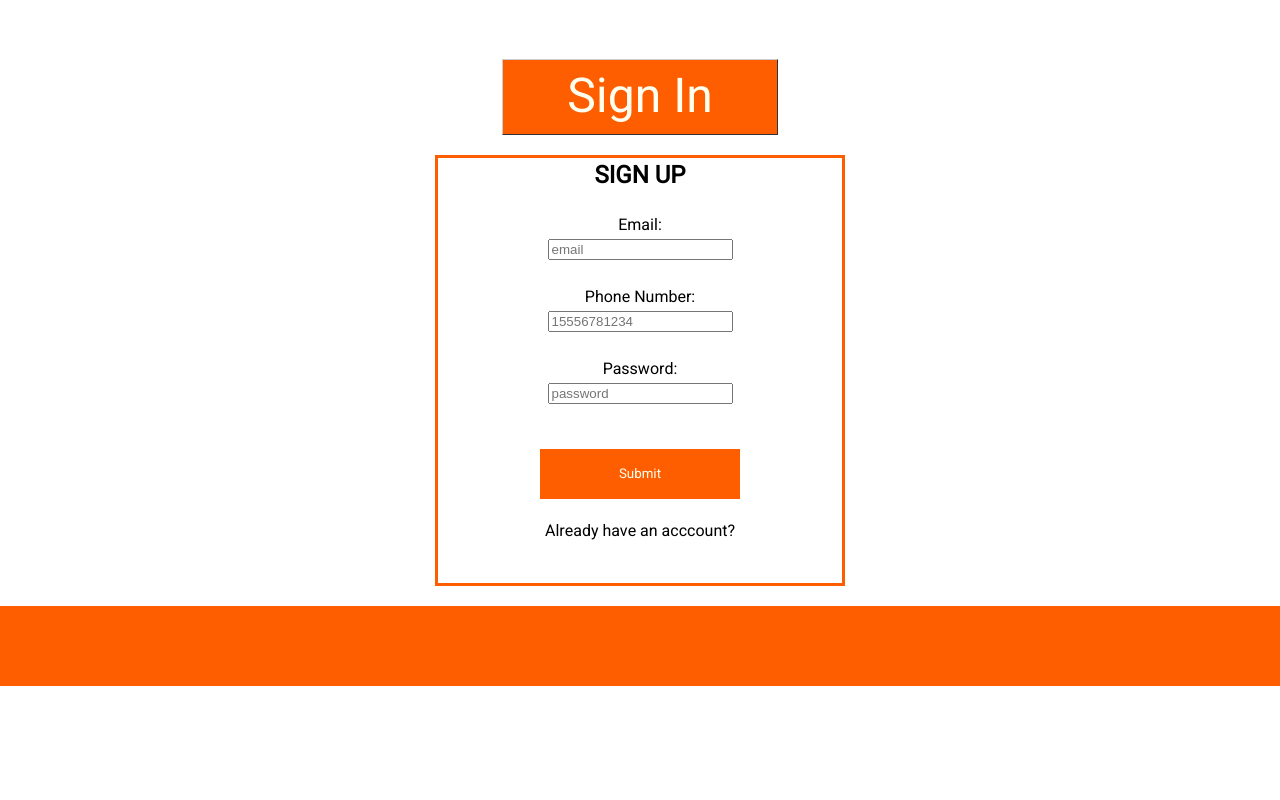
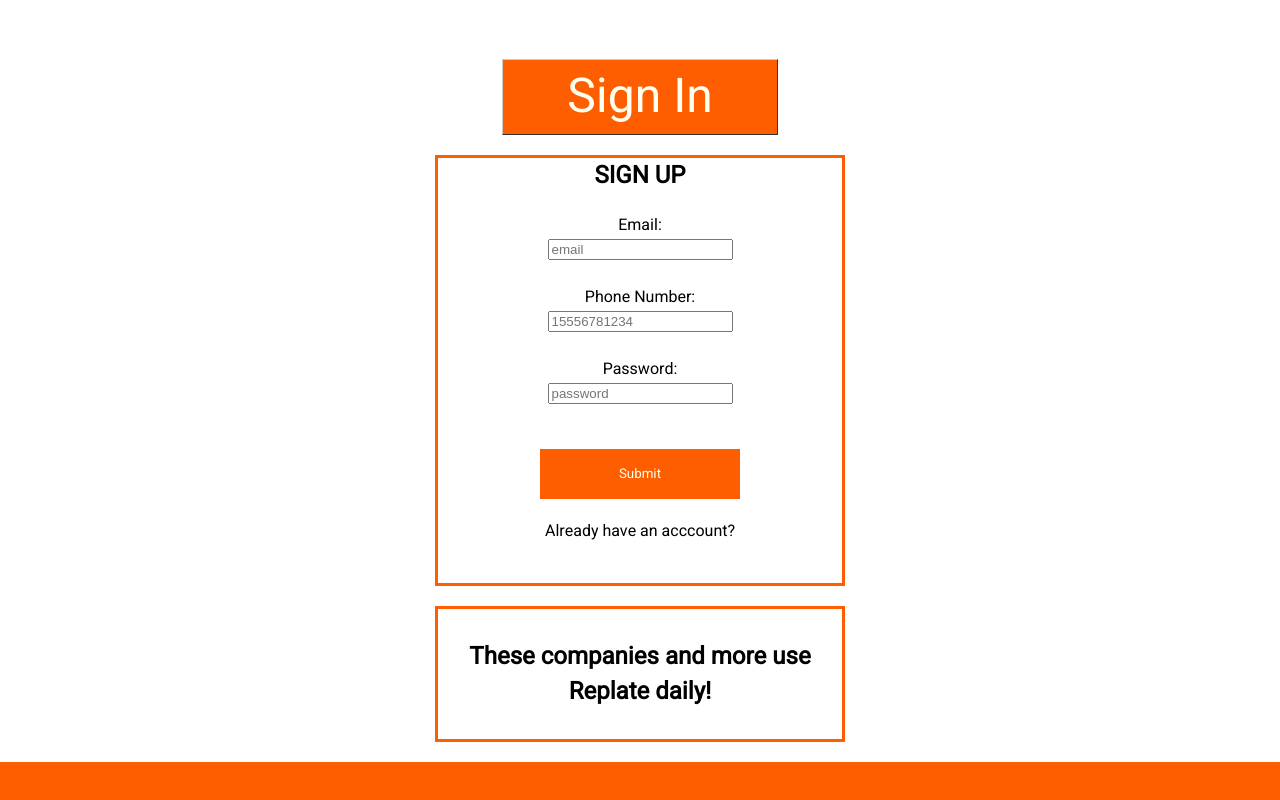
Before and after one commit to bh-replate-1/frontend, a React (Create React App) app: page /signup in a window 1280 px wide. Shown: the part 446-1246 px from the top of the page. Before the commit the page ends 1132 px from the top, so only its background shows below. Built offline with nearby package versions, Linux system fonts and the light colour scheme.

Commit message:
fixed useeffect loop

```diff
--- a/src/App.js
+++ b/src/App.js
@@ -67,6 +67,8 @@
     const [disabledIn, SetDisabledIn] = useState(initialDisabled)
     const [disabledUp, SetDisabledUp] = useState(initialDisabled)
 
+    const [companies, SetCompanies] = useState([])
+
     const history = useHistory()
 
     const postNewSignIn = newSignIn => {
@@ -103,6 +105,8 @@
                 setFormErrorsUp(initialSignUpFormValues)
             })
     }
+
+
 
     const inputChangeIn = (name, value) => {
         yup
--- a/src/Components/PickUp.js
+++ b/src/Components/PickUp.js
@@ -1,6 +1,7 @@
 import React, { useState, useEffect } from 'react'
 import { connect } from 'react-redux'
 import { fetchPickup, addPickup } from '../Store/actions'
+import axiosWithAuth from '../Utils/axiosWithAuth'
 
 const blankPickUp = {
     food_item: '',
@@ -19,7 +20,22 @@
 // "user_id": 1
 
 
+
 const PickUp = (props) => {
+    // useEffect(() => {
+    //     console.log('in useEffect')
+    //     axiosWithAuth()
+    //     .get('/api/users')
+    //     .then(res => {
+    //         console.log(res.data)
+    //         console.log(res.data.company)
+    //     })
+    //     .catch(err => {
+    //         console.log(err)
+    //     })
+    // },[])
+
+
     const [newPickUp, setPickUp] = useState(blankPickUp)
 
     const onChange = (event) => {
@@ -38,11 +54,19 @@
 
     useEffect(() => {
         props.fetchPickup()
-    }, [props])
+        console.log('in useEffect')
+        axiosWithAuth()
+        .get('/api/users')
+        .then(res => {
+            console.log(res.data)
+            console.log(res.data.company)
+        })
+
+    }, [])
 
     return (
         <div>
-            PickUp Page
+            {/* PickUp Page
             <div>{props.isLoading ? (<h3>Loading PickUps. . .</h3>) : null}</div>
             <div>{props.error ? (<h3>Error! {props.error}</h3>) : null}</div>
             <div>{props.pickup.map((item) => {
@@ -97,7 +121,7 @@
                         <button type='submit'>Submit PickUp</button>
                     </div>
                 </form>
-            </div>
+            </div> */}
 
         </div>
     )
--- a/src/Components/PickupCard.js
+++ b/src/Components/PickupCard.js
@@ -2,6 +2,7 @@
 
 const PickupCard = (props) =>{
     const {pickupData, setPickups, allPickups} = props
+
 
     const markComplete = e =>{
         e.preventDefault()
@@ -16,6 +17,7 @@
             <p>{pickupData.company}</p>
             <button onClick={markComplete}>Toggle Completed</button>
         </div>
+
     )
 }
 
--- a/src/Components/SignUp.js
+++ b/src/Components/SignUp.js
@@ -1,4 +1,4 @@
-import React, {useRef, useEffect} from 'react'
+import React, {useState, useRef, useEffect} from 'react'
 import { Container, Form, Button} from 'react-bootstrap'
 import {Link} from 'react-router-dom'
 import styled from 'styled-components'
@@ -6,7 +6,9 @@
 import {TweenMax, Power3} from 'gsap'
 
 
+
 function SignUp(props) {
+
     let signUpForm = useRef(null)
 
     useEffect(() => {
@@ -17,7 +19,8 @@
           opacity: 1,
           y: -30,
           ease: Power3.easeOut
-        }
+        },
+
       )
 
     }, [])
@@ -92,6 +95,10 @@
         </Form>
     </Container>
     </CenterDiv>
+    <CenterDiv>
+        <h2>These companies and more use Replate daily!</h2>
+
+    </CenterDiv>
 
         </>
     )
```
